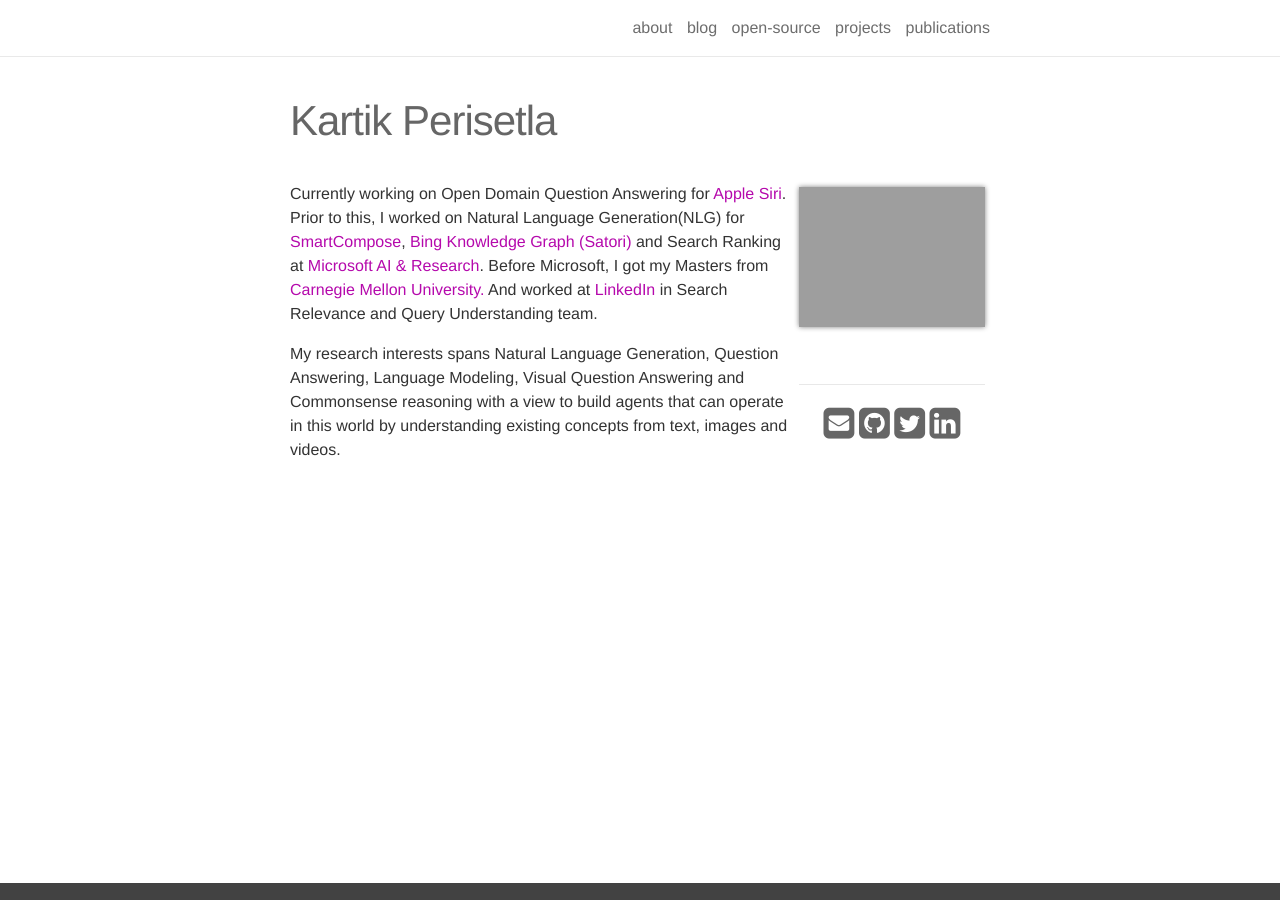
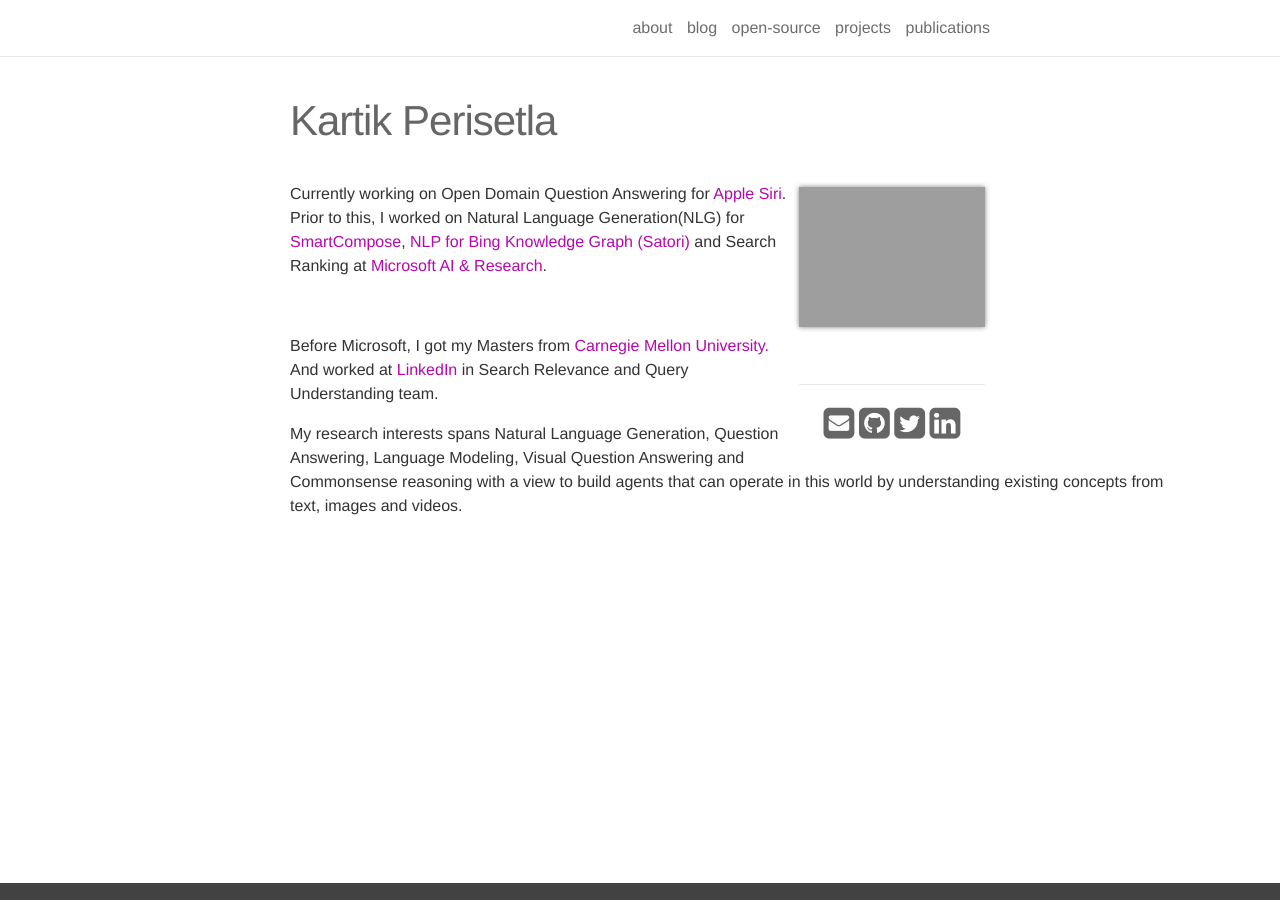
Before and after one commit to kartikperisetla/kartikperisetla.github.io, a Jekyll site: the page built from _pages/about.md, in a window 1280 px wide. Built offline with Jekyll 4.4.1, drawn with Linux system fonts in a browser that asks for light colours; nearby versions of some CDN libraries.

Commit message:
Update about.md

```diff
--- a/_pages/about.md
+++ b/_pages/about.md
@@ -17,7 +17,10 @@
 
 ---
 <p align="left">
-Currently working on Open Domain Question Answering for <a href="https://www.apple.com/siri/" target="_blank">Apple Siri</a>. Prior to this, I worked on Natural Language Generation(NLG) for <a href="https://www.theverge.com/2020/5/11/21254298/microsoft-outlook-web-text-predictions-gmail-smart-compose-feature" target="_blank">SmartCompose</a>, <a href="https://blogs.bing.com/search/2013/03/21/understand-your-world-with-bing" target="_blank">Bing Knowledge Graph (Satori)</a> and Search Ranking at <a href="http://microsoft.com" target="_blank">Microsoft AI & Research</a>. Before Microsoft, I got my Masters from <a href="http://cmu.edu/" target="_blank">Carnegie Mellon University.</a> And worked at <a href="https://linkedin.com" target="_blank">LinkedIn</a> in Search Relevance and Query Understanding team.
+Currently working on Open Domain Question Answering for <a href="https://www.apple.com/siri/" target="_blank">Apple Siri</a>. Prior to this, I worked on Natural Language Generation(NLG) for <a href="https://www.theverge.com/2020/5/11/21254298/microsoft-outlook-web-text-predictions-gmail-smart-compose-feature" target="_blank">SmartCompose</a>, <a href="https://blogs.bing.com/search/2013/03/21/understand-your-world-with-bing" target="_blank">NLP for Bing Knowledge Graph (Satori)</a> and Search Ranking at <a href="http://microsoft.com" target="_blank">Microsoft AI & Research</a>.</p>
+<br/>
+<p>
+Before Microsoft, I got my Masters from <a href="http://cmu.edu/" target="_blank">Carnegie Mellon University.</a> And worked at <a href="https://linkedin.com" target="_blank">LinkedIn</a> in Search Relevance and Query Understanding team.
 </p>
 
 <p align="left">
```
